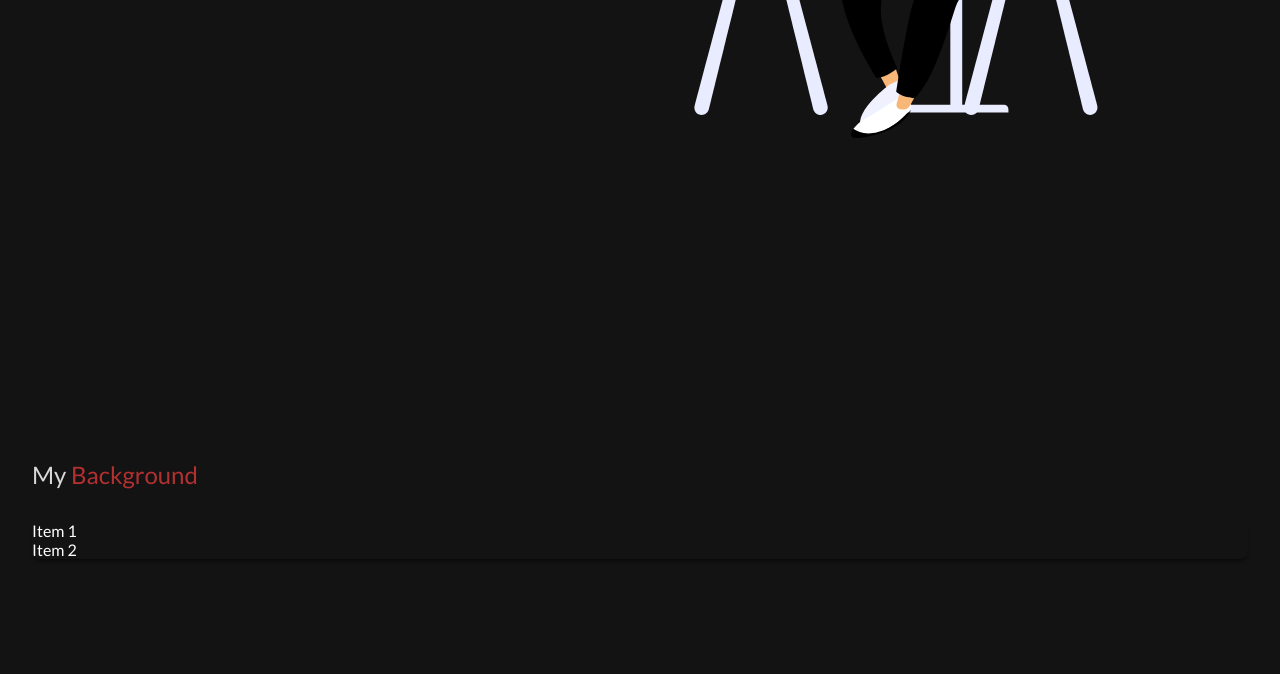
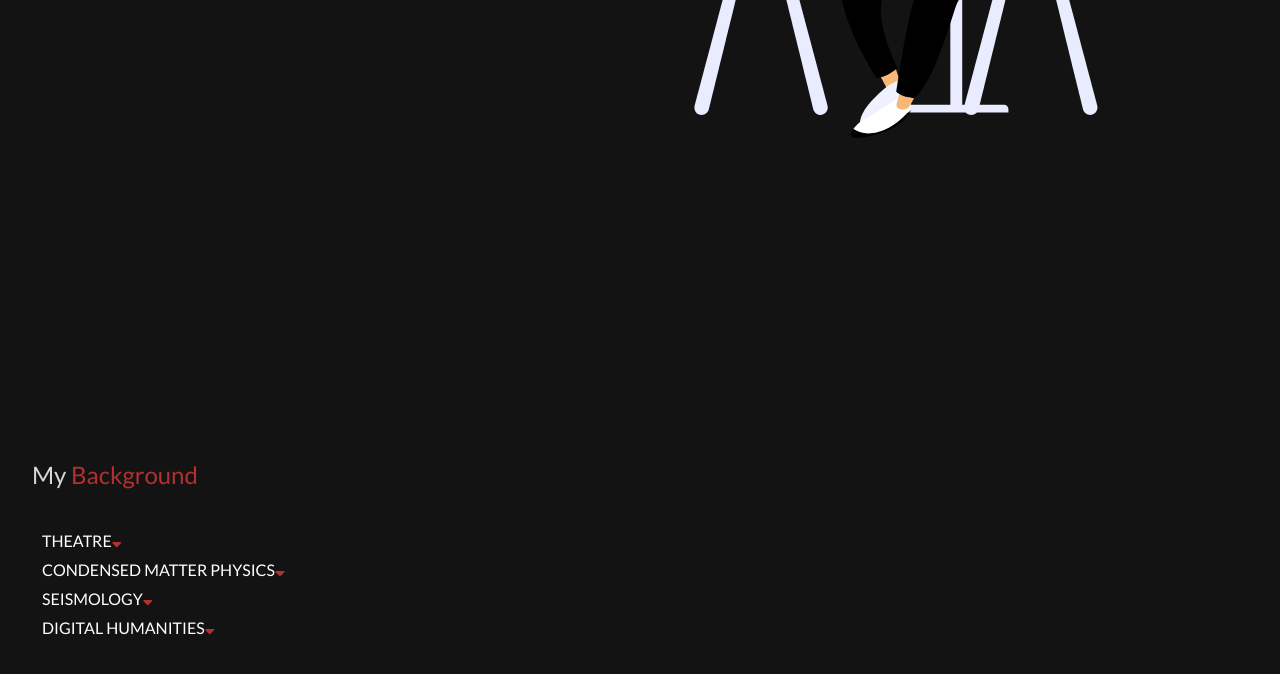
Before and after one commit to Dyloge/react-portofolio, a React (Create React App) app in the folder react-portofolio/: page / in a window 1280 px wide. Shown: the part 1300-1974 px from the top of the page. Built offline with nearby package versions, Linux system fonts and the light colour scheme.

Commit message:
9. Styling background section (2)

```diff
--- a/react-portofolio/public/index.html
+++ b/react-portofolio/public/index.html
@@ -12,6 +12,7 @@
     <link rel="apple-touch-icon" href="%PUBLIC_URL%/logo192.png" />
     <link rel="preconnect" href="https://fonts.gstatic.com">
     <link href="https://fonts.googleapis.com/css2?family=Lato&display=swap" rel="stylesheet">
+    <link rel="stylesheet" href="https://use.fontawesome.com/releases/v5.8.2/css/all.css" integrity="sha384-oS3vJWv+0UjzBfQzYUhtDYW+Pj2yciDJxpsK1OYPAYjqT085Qq/1cq5FLXAZQ7Ay" crossorigin="anonymous">
     <!--
       manifest.json provides metadata used when your web app is installed on a
       user's mobile device or desktop. See https://developers.google.com/web/fundamentals/web-app-manifest/
--- a/react-portofolio/src/components/BackgroundSection.jsx
+++ b/react-portofolio/src/components/BackgroundSection.jsx
@@ -1,12 +1,10 @@
 import React from 'react';
 import styled from 'styled-components';
 import { StyledAbout, StyledDescription } from '../styles';
-import ScriptTag from 'react-script-tag';
 
 
-const Demo = props => (
-    <ScriptTag type="text/javascript" src="https://unpkg.com/ionicons@5.1.2/dist/ionicons.js"/>
-    )
+
+
 
 export default function BackgroundSection() {
     return (
@@ -15,18 +13,39 @@ export default function BackgroundSection() {
             <StyledAccordionContainer>
                 <StyledAccordionItem>
                     <StyledInput  type="checkbox" id="chck1"></StyledInput>
-                    <StyledQuestion className='tab-lable' for="chck1">Item 1</StyledQuestion>
+                    <StyledQuestion className='tab-label' for="chck1">Theatre</StyledQuestion>
                     <StyledAnswer className="tab-content">
-                        Lorem ipsum dolor sit amet consectetur, adipisicing elit. Ipsum, reiciendis!
+                        Lorem<span className='colored-text'>dolor sit amet</span> ipsum dolor sit amet consectetur, adipisicing elit. Ipsum, reiciendis!
                     </StyledAnswer>
                 </StyledAccordionItem>
+
                 <StyledAccordionItem>
                     <StyledInput type="checkbox" id="chck2"></StyledInput>
-                    <StyledQuestion className='tab-lable' for="chck2">Item 2</StyledQuestion>
+                    <StyledQuestion className='tab-label' for="chck2">Condensed matter physics</StyledQuestion>
                     <StyledAnswer className="tab-content">
-                        Lorem ipsum dolor sit amet consectetur adipisicing elit. A, in!
+                        Lorem ipsum dolor sit amet consectetur adipisicing <span className='colored-text'>dolor sit amet</span>elit. A, in!
                     </StyledAnswer>
                 </StyledAccordionItem>
+
+                <StyledAccordionItem>
+                    <StyledInput  type="checkbox" id="chck3"></StyledInput>
+                    <StyledQuestion className='tab-label' for="chck3">Seismology</StyledQuestion>
+
+                    <StyledAnswer className="tab-content">
+                        Lorem ipsum dolor sit amet consectetur, adipisicing elit. Ipsum,<span className='colored-text'>dolor sit amet</span> reiciendis!
+                    </StyledAnswer>
+                </StyledAccordionItem>
+
+                <StyledAccordionItem>
+                    <StyledInput  type="checkbox" id="chck4"></StyledInput>
+                    <StyledQuestion className='tab-label' for="chck4">Digital humanities</StyledQuestion>
+
+                    <StyledAnswer className="tab-content">
+                        Lorem ipsum<span className='colored-text'>dolor sit amet</span> dolor sit amet consectetur, adipisicing elit. Ipsum, reiciendis!
+
+                    </StyledAnswer>
+                </StyledAccordionItem>
+
             </StyledAccordionContainer>
         </StyledFaq>
     )
@@ -46,17 +65,26 @@ const StyledInput=styled.input `
 const StyledAccordionContainer=styled.div `
   border-radius: 8px;
   overflow: hidden;
-  box-shadow: 0 4px 4px -2px rgba(0,0,0,0.5);
+
 `
 const StyledAccordionItem=styled.div `
     width: 100%;
+    margin: 10px;
     color: white;
     overflow: hidden;
+    .tab-label::after {
+        font-family: "Font Awesome 5 Free";
+	content: '\f0dd';
+	font-weight: bold;
+    color: #b43030;
+    }
     input:checked {
   + .tab-label {
-    background: darken($midnight, 10%);
+
     &::after {
       transform: rotate(90deg);
+      content: '\f0de';
+      color: #b43030;
     }
   }
   ~ .tab-content {
@@ -66,28 +94,21 @@ const StyledAccordionItem=styled.div `
 }
 `
 const StyledQuestion=styled.label `
-    display: flex;
-    justify-content: space-between;
-    padding: 1em;
-    font-weight: bold;
-    cursor: pointer;
-    &:hover{
-        background: #b43030;
-        color: white;
-    }
-    &::after {
-      content: "\276F";
-      width: 1em;
-      height: 1em;
-      text-align: center;
-      transition: all .35s;
-    }
+text-transform: uppercase;
+display: block;
+cursor: pointer;
+
+
 
 
 `
 const StyledAnswer=styled.div`
     max-height: 0;
-    padding: 0 1em;
-    transition: all .35s;
+    padding: 0 10em;
+    transition: all .5s ease;
 
 `
+const StyledLine=styled.hr `
+border: 1px solid #797979;
+
+`
```
